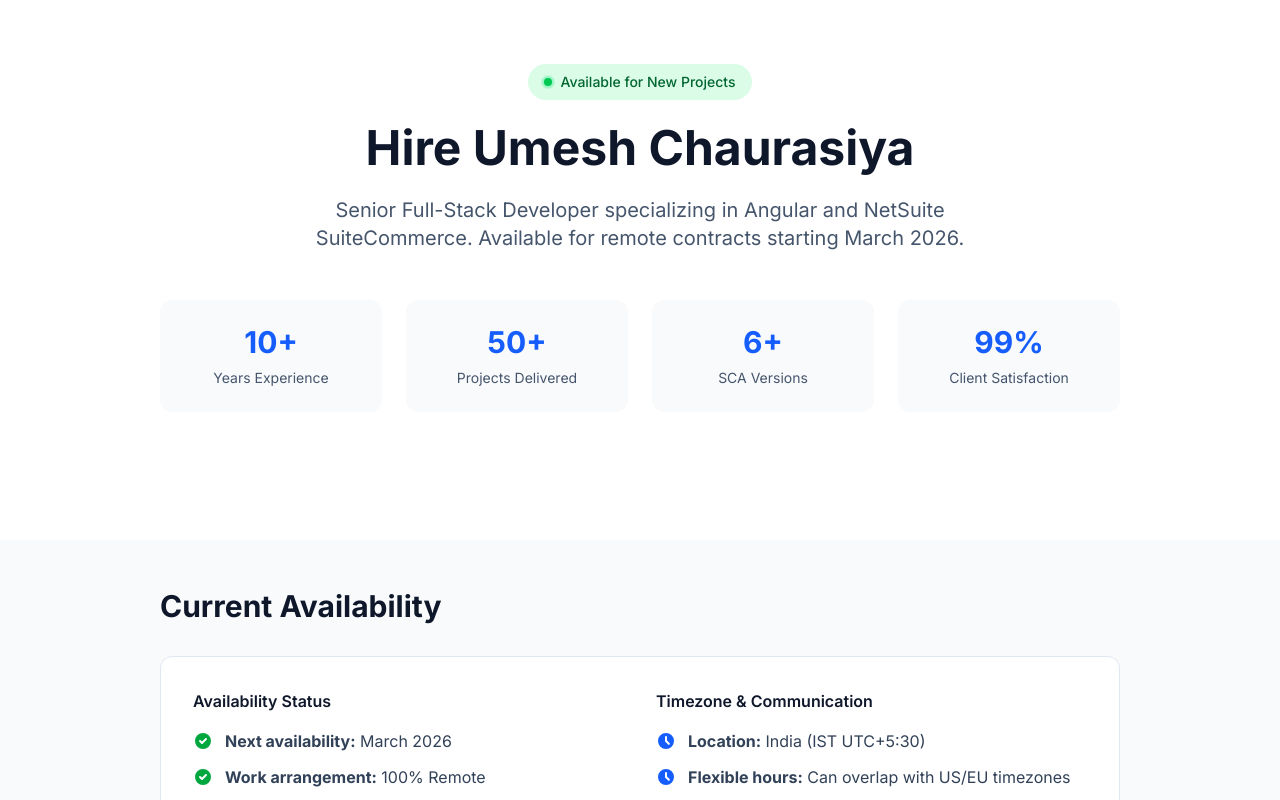
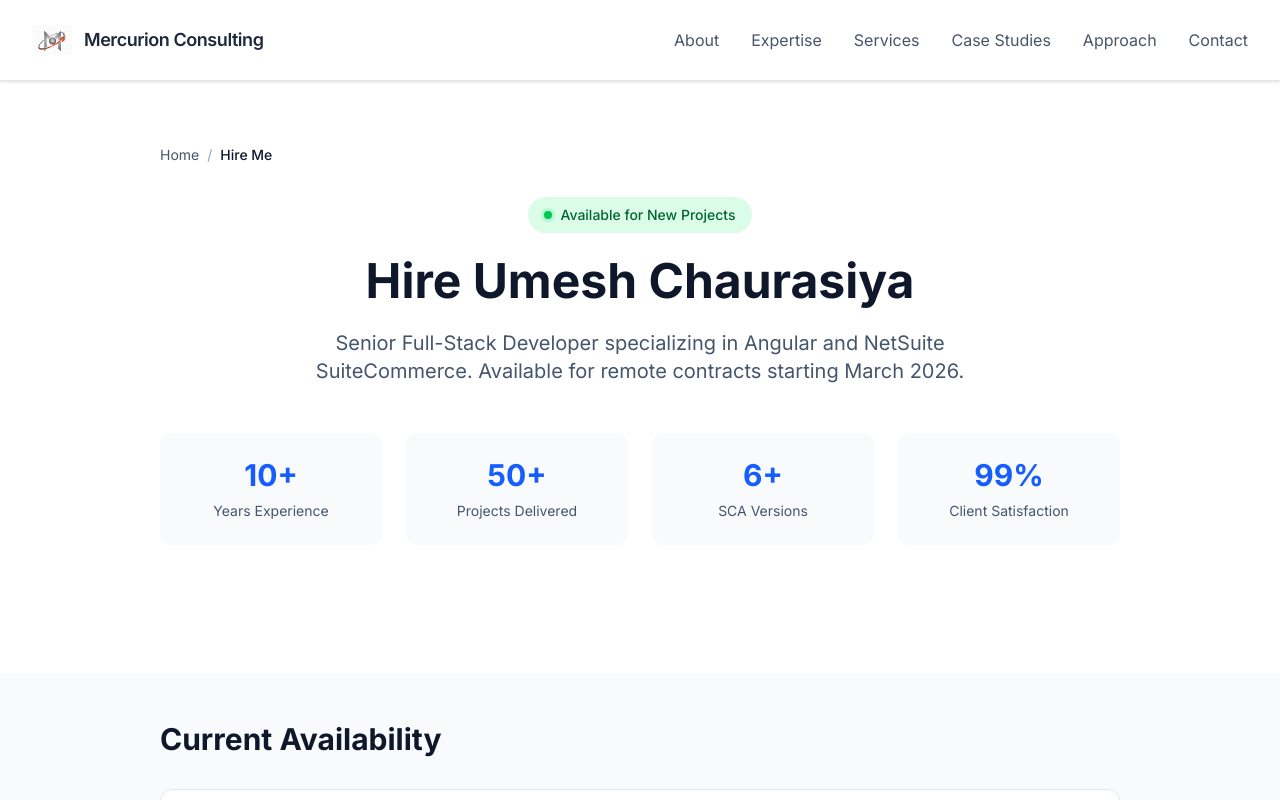
Before and after one commit to chaurasiyaumesh9/mercurion-consulting, a Next.js app: page /hire-me in a window 1280 px wide. Shown: the top 800 px of the page. Built offline with nearby package versions, Linux system fonts and the light colour scheme.

Commit message:
saving changes

```diff
--- a/app/hire-me/page.tsx
+++ b/app/hire-me/page.tsx
@@ -1,4 +1,7 @@
 import type { Metadata } from "next";
+import { getBreadcrumbSchema } from "../lib/structuredData";
+import { Navigation } from "../components/Navigation";
+import { Breadcrumbs } from "../components/Breadcrumbs";
 
 export const metadata: Metadata = {
   title: "Hire Umesh Chaurasiya | Angular & NetSuite SuiteCommerce Developer",
@@ -17,10 +20,32 @@ export const metadata: Metadata = {
 };
 
 export default function HireMePage() {
+
+    const breadcrumbItems = [
+        {
+          label: "Hire Me",
+          href: "/hire-me",
+        },
+      ];
+
+      const breadcrumbSchema = getBreadcrumbSchema([
+        { name: "Home", url: "https://mercurionconsulting.com" },
+        {
+          name: "Hire Me",
+          url: "https://mercurionconsulting.com/hire-me",
+        },
+      ]);
   return (
     <main className="bg-white">
-      {/* Hero Section */}
+      <script
+        type="application/ld+json"
+        dangerouslySetInnerHTML={{
+          __html: JSON.stringify(breadcrumbSchema),
+        }}
+      />
+       <Navigation />
       <section className="max-w-5xl mx-auto px-6 lg:px-8 py-16">
+        <Breadcrumbs items={breadcrumbItems} />
         <div className="text-center mb-12">
           <div className="inline-flex items-center gap-2 px-4 py-2 bg-green-100 text-green-800 rounded-full text-sm font-medium mb-6">
             <span className="relative flex h-2 w-2">
```
